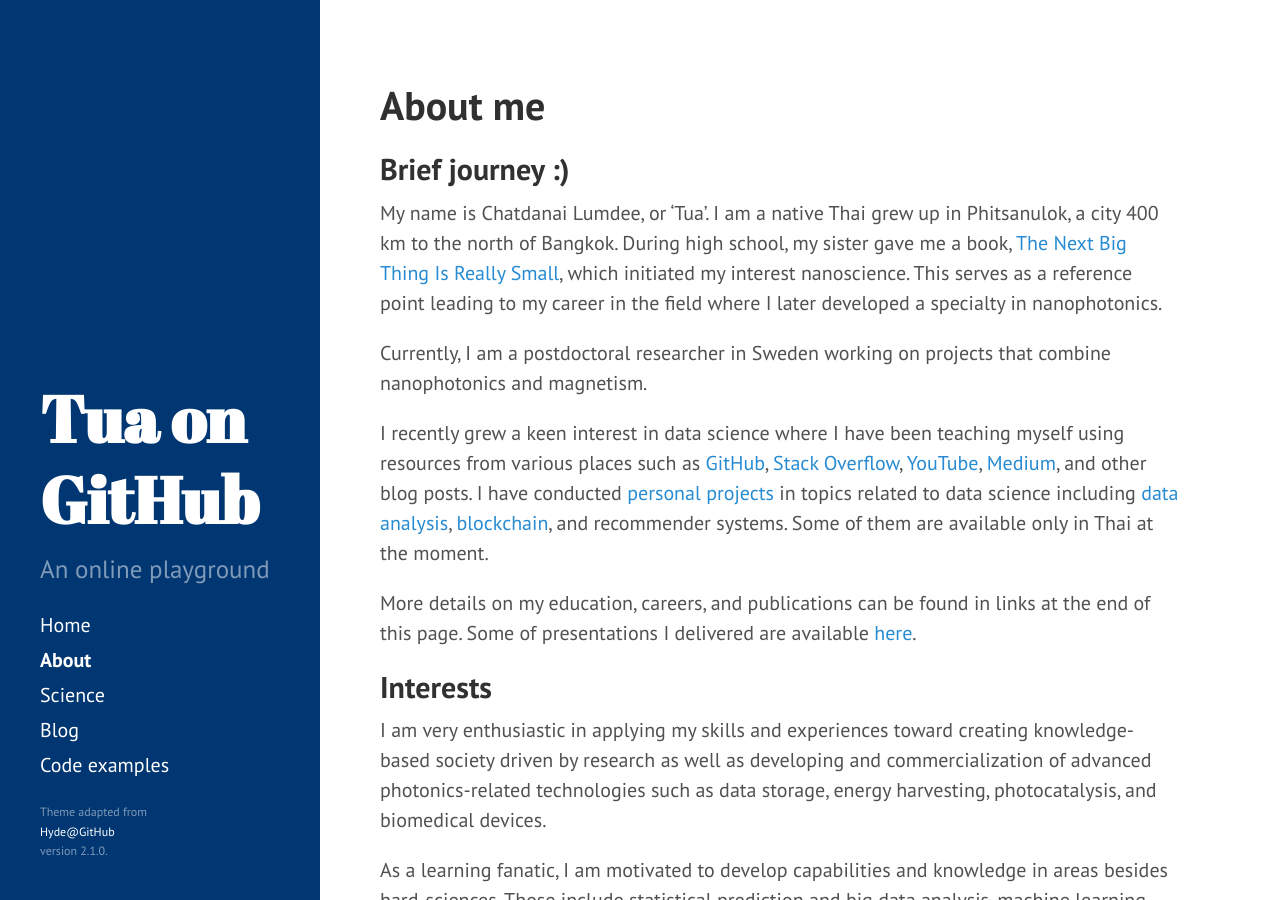
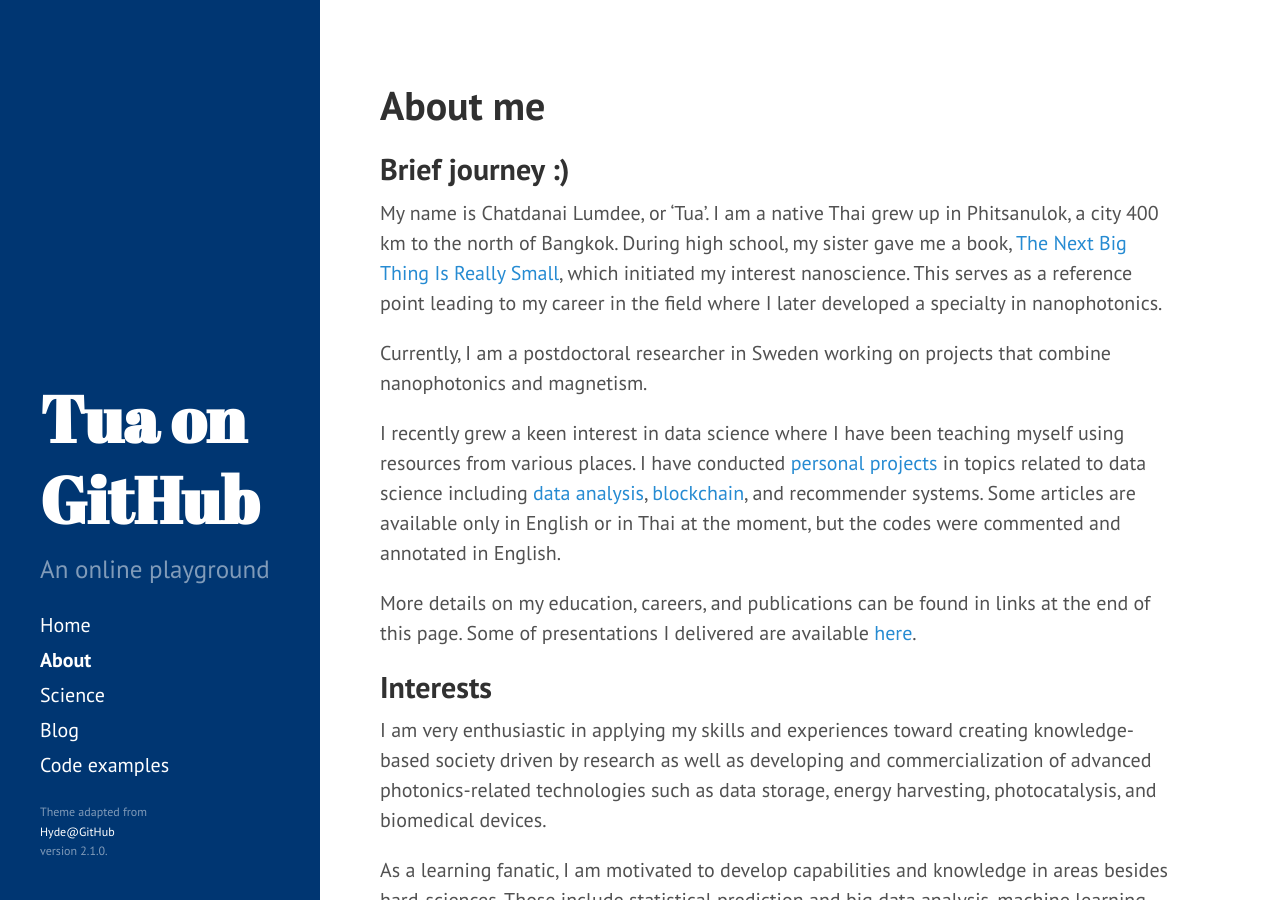
Before and after one commit to clumdee/clumdee.github.io_hyde, a Jekyll site: the page built from about/index.md, in a window 1280 px wide and 900 px high. Built offline with Jekyll 4.4.1, drawn with Linux system fonts in a browser that asks for light colours.

Commit message:
update About

```diff
--- a/about/index.md
+++ b/about/index.md
@@ -9,7 +9,7 @@ My name is Chatdanai Lumdee, or 'Tua'. I am a native Thai grew up in Phitsanulok
 
 Currently, I am a postdoctoral researcher in Sweden working on projects that combine nanophotonics and magnetism.
 
-I recently grew a keen interest in data science where I have been teaching myself using resources from various places such as [GitHub](https://github.com/), [Stack Overflow](https://stackoverflow.com/), [YouTube](https://www.youtube.com/), [Medium](https://medium.com/), and other blog posts. I have conducted [personal projects]({{ site.url }}/codes) in topics related to data science including [data analysis]({{ site.url }}/thailand-wages-by-occupation_full-code), [blockchain]({{ site.url }}/blockchain-DIY-with-python), and recommender systems. Some of them are available only in Thai at the moment.
+I recently grew a keen interest in data science where I have been teaching myself using resources from various places. I have conducted [personal projects]({{ site.url }}/codes) in topics related to data science including [data analysis]({{ site.url }}/thailand-wages-by-occupation_full-code), [blockchain]({{ site.url }}/blockchain-DIY-with-python), and recommender systems. Some articles are available only in English or in Thai at the moment, but the codes were commented and annotated in English.
 
 More details on my education, careers, and publications can be found in links at the end of this page. Some of presentations I delivered are available [here]({{ site.url }}/science).
 
```
